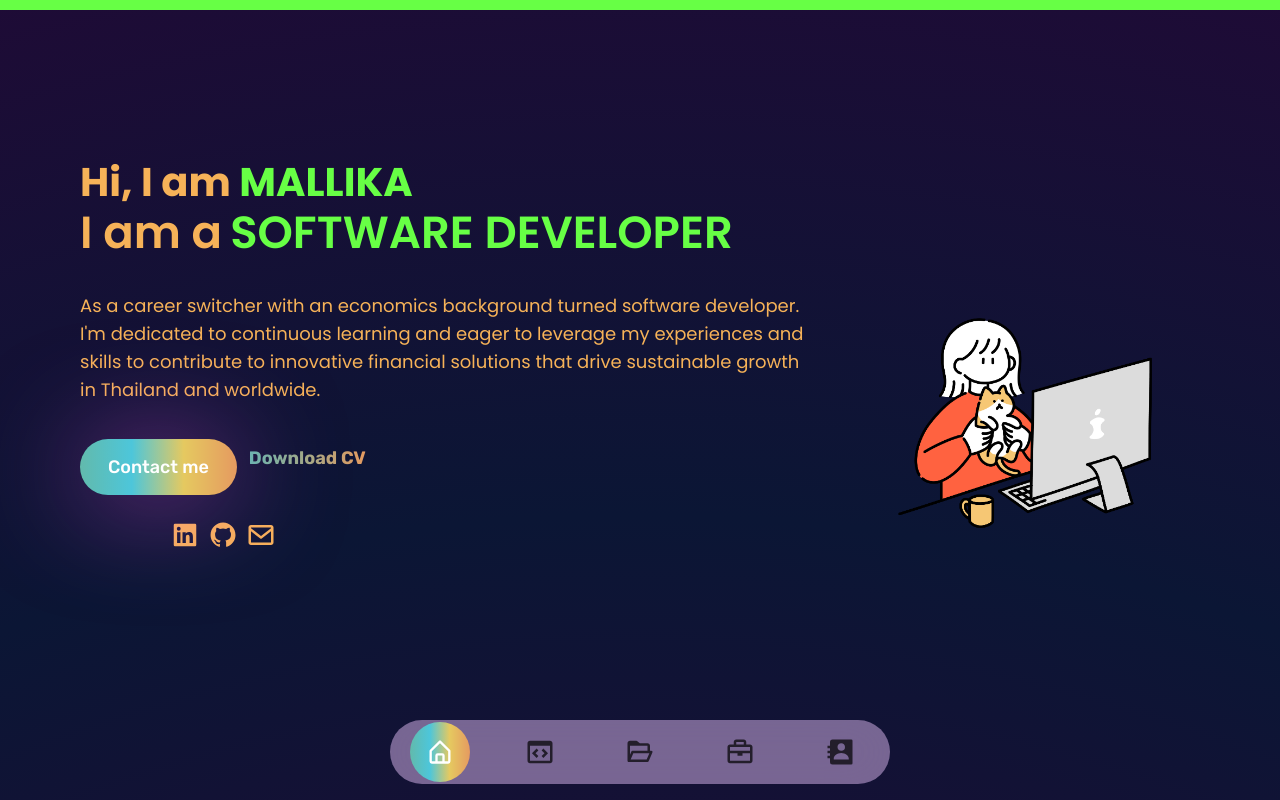
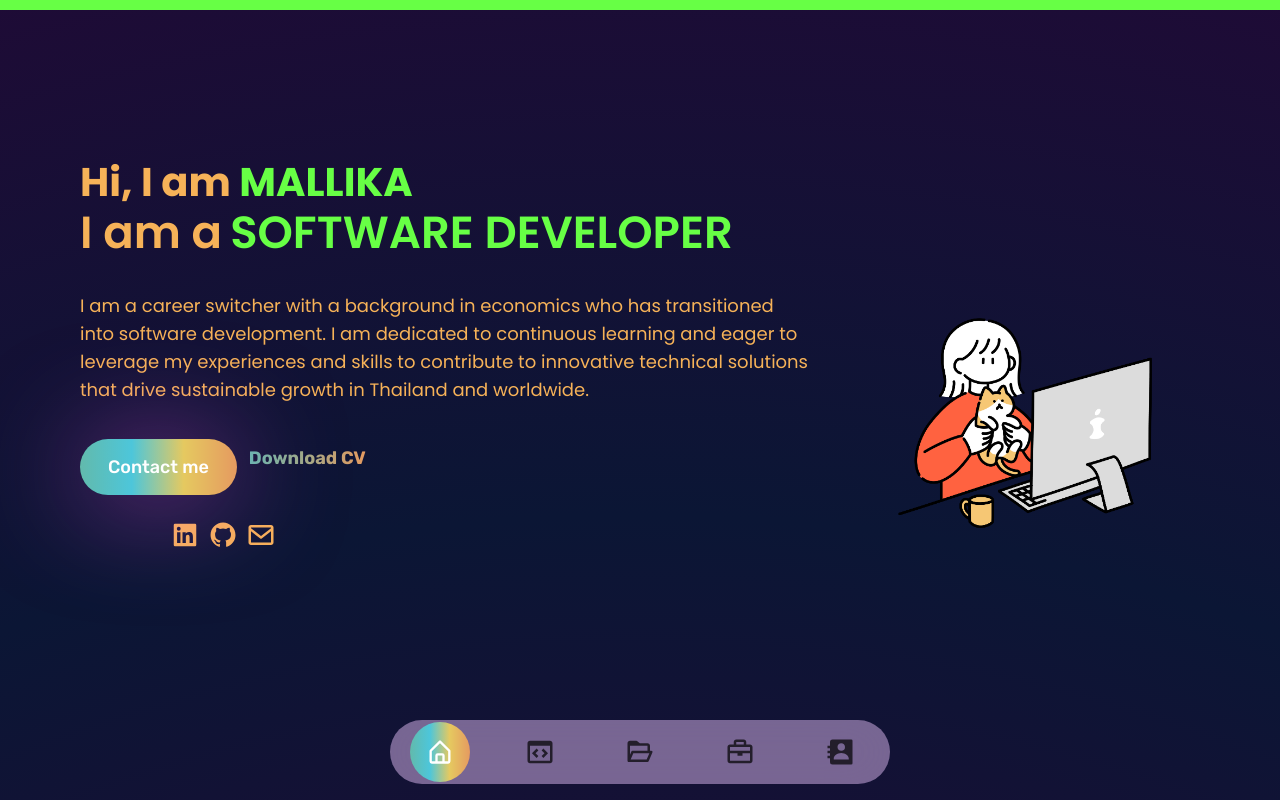
Before and after one commit to mallikanns/portfolio, a React (Create React App) app: page / in a window 1280 px wide. Shown: the top 800 px of the page. Built offline with nearby package versions, Linux system fonts and the light colour scheme; what cursor-effects would draw is missing.

Commit message:
revise wording

```diff
--- a/src/App.js
+++ b/src/App.js
@@ -9,11 +9,11 @@ import { motion, useScroll } from "framer-motion";
 
 import { rainbowCursor } from "cursor-effects";
 new rainbowCursor({
-  length: 20,
+  length: 10,
   colors: ["#FF0084", "#FF68D1","#F2A4FF", "#E1D8FF"],
   // colors: ["#00DED1", "#00B5CE","#008ABC", "#005F9B", "#2D366E"],
   // colors: ["#00E6E1", "#FFFADE","#D565D4"],
-  size: 9,
+  size: 5,
   zIndex: 1000,
 });
 
--- a/src/Components/About.js
+++ b/src/Components/About.js
@@ -30,7 +30,7 @@ const About = () => {
           </div>
           <div className="flex flex-col-reverse items-center gap-y-0 lg:flex-row lg:items-center lg:gap-x-12">
             <div className="flex-1 text-center font-secondary lg:text-left lg:pl-20">
-              <p className="text-rajah mb-10 max-w-lg mx-auto px-4 text-lg lg:mx-0 lg:px-0 lg:max-w-full">As a career switcher with an economics background turned software developer. I'm dedicated to continuous learning and eager to leverage my experiences and skills to contribute to innovative financial solutions that drive sustainable growth in Thailand and worldwide.</p>
+              <p className="text-rajah mb-10 max-w-lg mx-auto px-4 text-lg lg:mx-0 lg:px-0 lg:max-w-full">I am a career switcher with a background in economics who has transitioned into software development. I am dedicated to continuous learning and eager to leverage my experiences and skills to contribute to innovative technical solutions that drive sustainable growth in Thailand and worldwide.</p>
               <div className="flex flex-col max-w-max gap-y-5 gap-x-6 items-center mb-12 mx-auto lg:mx-0">
                 <div className="flex gap-3">
                   <Link to="contact" smooth={true}><butoon className="btn btn-lg flex items-center text-lg animate-bounce">Contact me</butoon></Link>
--- a/src/Components/Banner.js
+++ /dev/null
@@ -1,11 +0,0 @@
-import React from 'react'
-
-const Banner = () => {
-  return (
-    <div className='section'>
-      Banner
-    </div>
-  )
-}
-
-export default Banner
```
